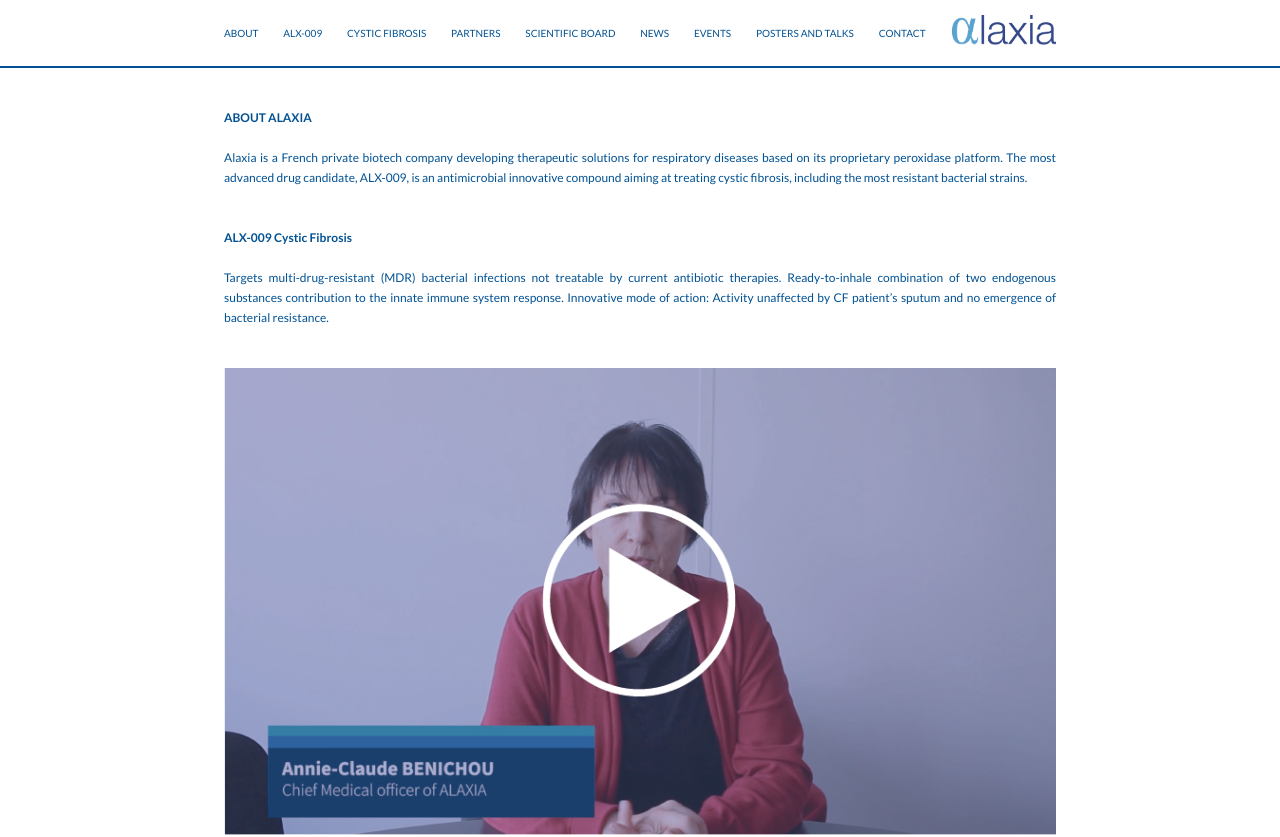
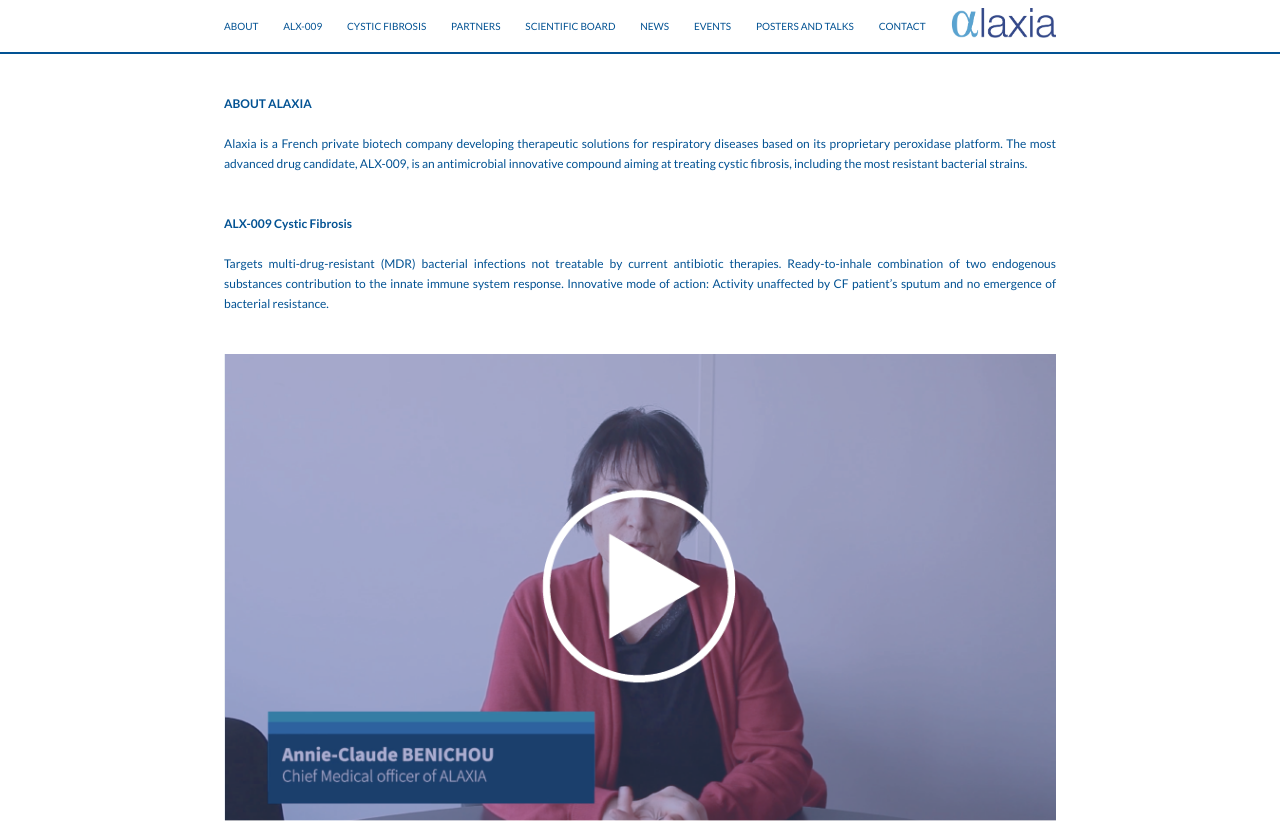
Before and after one commit to JBeaussart/alaxia-pharma, a Vue app: page / in a window 1280 px wide. Shown: the top 837 px of the page. Built offline with nearby package versions, Linux system fonts and the light colour scheme.

Commit message:
decrease the padding of the navbar

```diff
--- a/src/components/Navbar.vue
+++ b/src/components/Navbar.vue
@@ -29,8 +29,8 @@ export default {};
 
 <style lang="scss" scoped>
 nav {
-  padding-top: 15px;
-  padding-bottom: 15px;
+  padding-top: 8px;
+  padding-bottom: 8px;
   margin-bottom: 40px;
   border-bottom: 2px solid #025293;
   ul {
```
